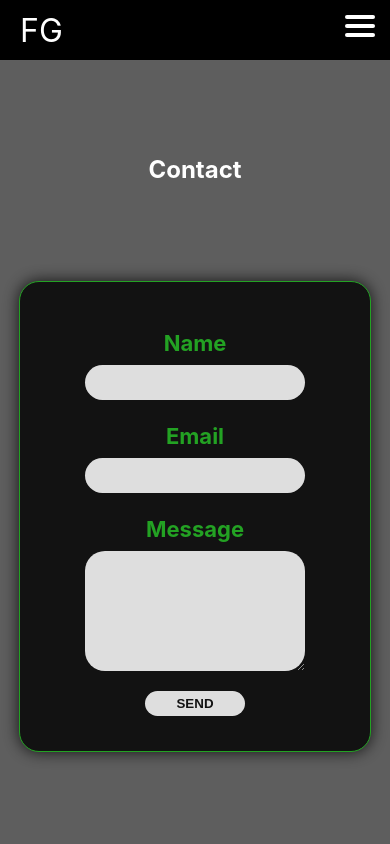
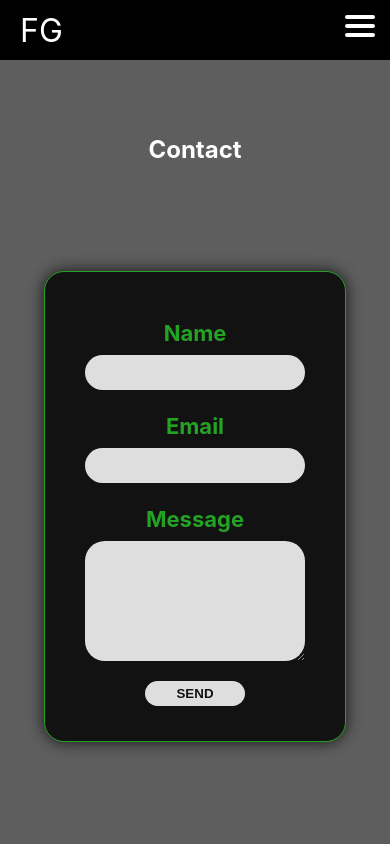
Before and after one commit to franciscoG98/personal_portfolio, a React (Vite) app: page /contact in a window 390 px wide. Shown: the top 844 px of the page. Built offline with nearby package versions, Linux system fonts and the light colour scheme.

Commit message:
form responsive

```diff
--- a/src/components/contactForm/formStyles.scss
+++ b/src/components/contactForm/formStyles.scss
@@ -52,3 +52,10 @@
     background-color: #15b315;
     transition: .5s;
 }
+
+@media screen and (max-width: 767px) {
+    .form_container {
+        width: 300px;
+        margin: 30px 0;
+    }
+}
```
